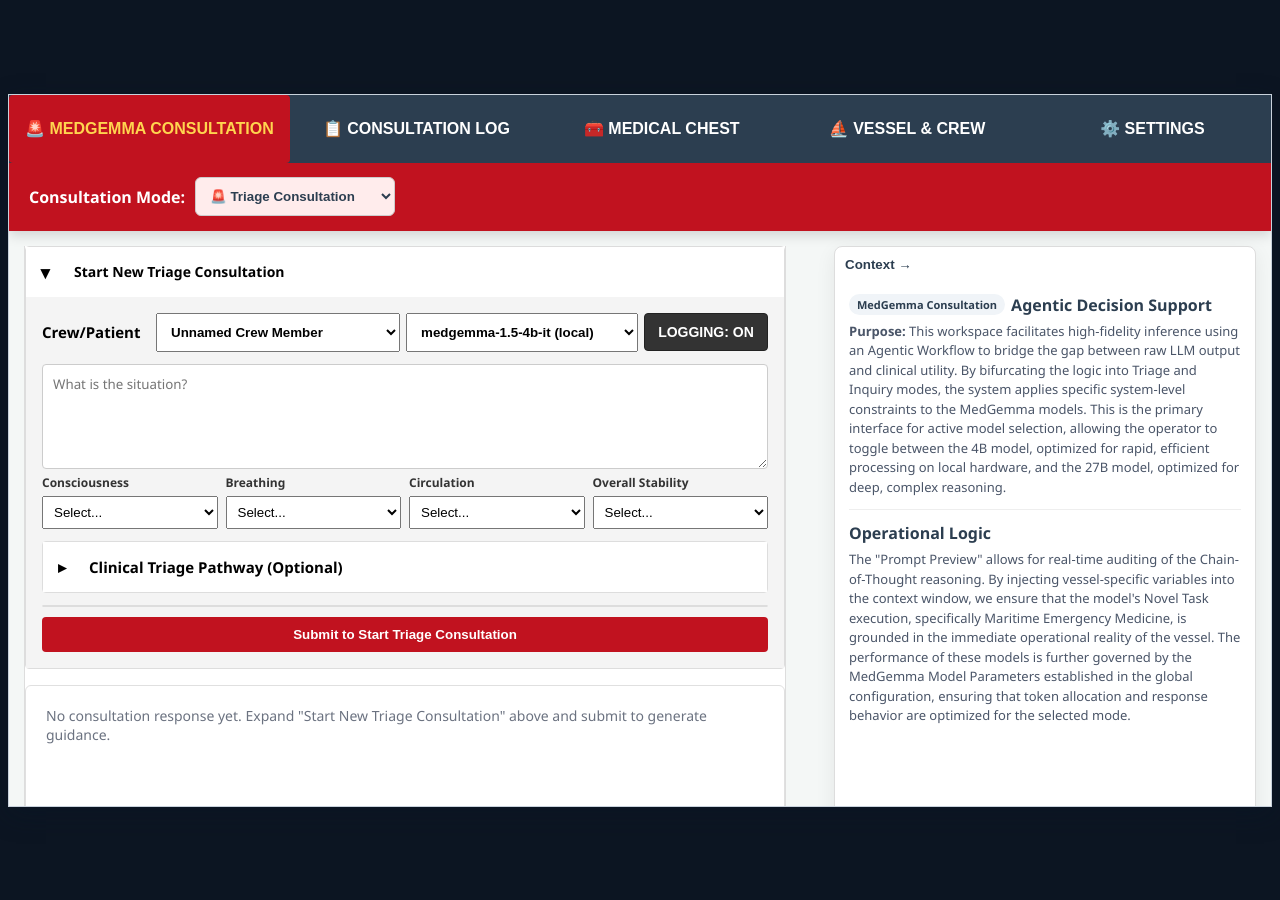
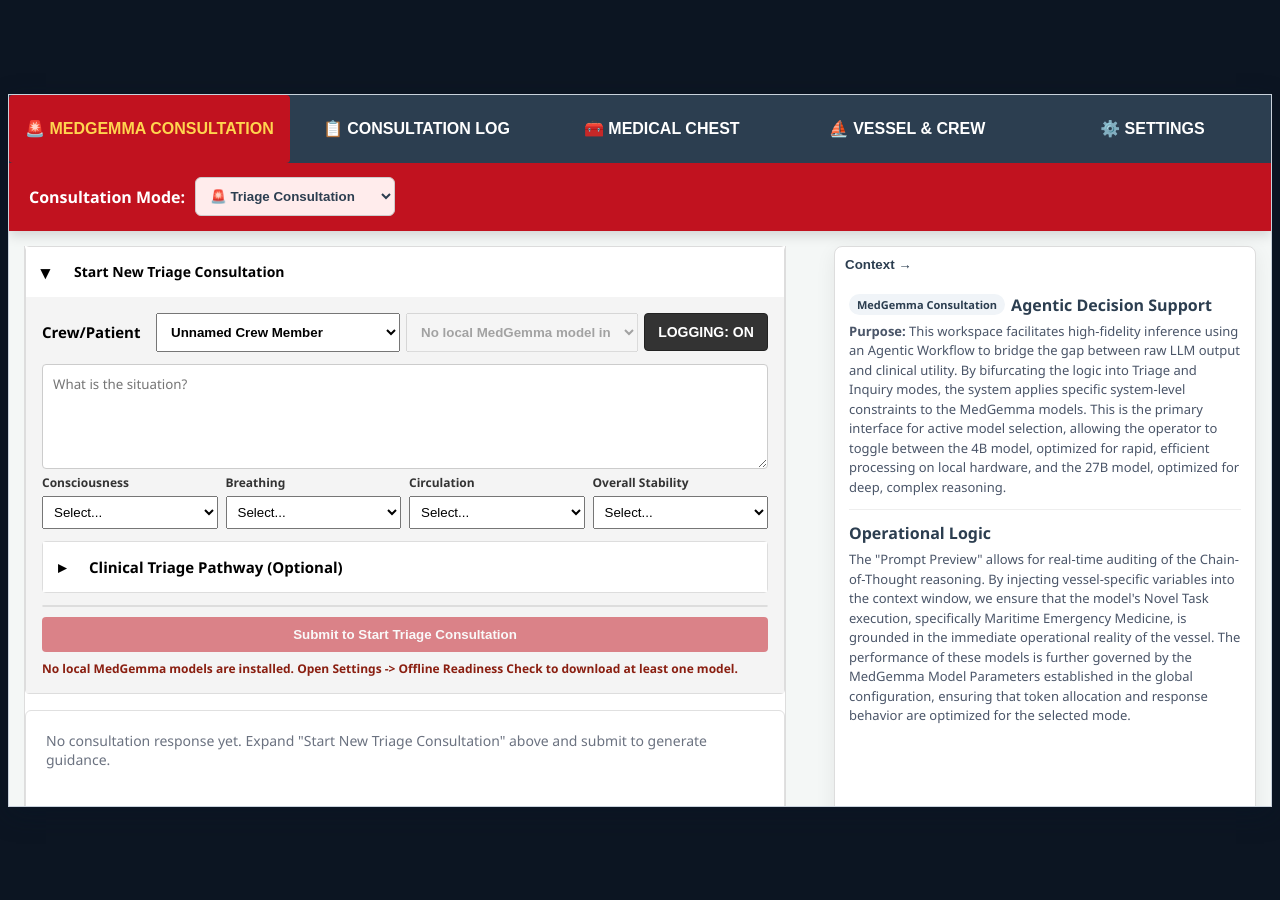
Before and after one commit to rickeae/SailingMedAdvisor, a FastAPI app: page / in a window 1280 px wide. Run offline with FastAPI, Linux system fonts and the light colour scheme; the visitor is signed in with stand-in values (Sample User, id 1); data comes from the database, SQL or seed files in the repository; data that the repository does not hold is empty; some libraries are stand-ins or nearby versions.

Commit message:
Disable consultation submit when no local MedGemma models are installed

```diff
--- a/app.py
+++ b/app.py
@@ -2385,6 +2385,51 @@ async def chat_metrics(request: Request, _=Depends(require_auth)):
         return JSONResponse({"error": str(e)}, status_code=status.HTTP_500_INTERNAL_SERVER_ERROR)
 
 
+def _local_model_availability_payload() -> dict:
+    """
+    Report local cache availability for required MedGemma models.
+    """
+    models = []
+    available_models = []
+    missing_models = []
+    for model_name in REQUIRED_MODELS:
+        cached, err = model_cache_status(model_name)
+        row = {
+            "model": model_name,
+            "installed": bool(cached),
+            "error": "" if cached else (err or "model cache missing"),
+        }
+        models.append(row)
+        if row["installed"]:
+            available_models.append(model_name)
+        else:
+            missing_models.append(model_name)
+    has_any = bool(available_models)
+    message = (
+        "No local MedGemma models are installed. Open Settings -> Offline Readiness Check to download at least one model."
+        if not has_any
+        else ""
+    )
+    return {
+        "models": models,
+        "required_models": list(REQUIRED_MODELS),
+        "available_models": available_models,
+        "missing_models": missing_models,
+        "has_any_local_model": has_any,
+        "disable_submit": not has_any,
+        "message": message,
+    }
+
+
+@app.get("/api/models/availability")
+async def models_availability(_=Depends(require_auth)):
+    """Expose local model availability so UI can disable submit when no models are installed."""
+    try:
+        return _local_model_availability_payload()
+    except Exception as e:
+        return JSONResponse({"error": str(e)}, status_code=status.HTTP_500_INTERNAL_SERVER_ERROR)
+
+
 @app.get("/api/chat/queue")
 async def chat_queue_status(request: Request, _=Depends(require_auth)):
     """Return the current in-memory inference queue state."""
@@ -3357,6 +3402,38 @@ async def chat(request: Request, _=Depends(require_auth)):
         is_start = session_action == "start" or not session_id
         if not session_id:
             session_id = f"session-{uuid.uuid4().hex}"
+
+        if not DISABLE_LOCAL_INFERENCE:
+            model_availability = _local_model_availability_payload()
+            if not model_availability.get("has_any_local_model"):
+                return JSONResponse(
+                    {
+                        "error": (
+                            model_availability.get("message")
+                            or "No local MedGemma models are installed."
+                        ),
+                        "models_unavailable": True,
+                        "model_availability": model_availability,
+                    },
+                    status_code=status.HTTP_400_BAD_REQUEST,
+                )
+            available_models = model_availability.get("available_models") or []
+            if available_models:
+                chosen_model = (model_choice or "").strip()
+                if not chosen_model:
+                    model_choice = available_models[0]
+                elif chosen_model not in available_models:
+                    return JSONResponse(
+                        {
+                            "error": (
+                                f"Selected model is not installed locally: {chosen_model}. "
+                                "Choose an installed model or download missing models in Settings."
+                            ),
+                            "models_unavailable": True,
+                            "model_availability": model_availability,
+                        },
+                        status_code=status.HTTP_400_BAD_REQUEST,
+                    )
         _dbg(
             "chat request: "
             + f"mode={mode} model_choice={model_choice} force_28b={force_cpu_slow} "
--- a/static/js/chat.js
+++ b/static/js/chat.js
@@ -121,6 +121,20 @@ const PROMPT_PREVIEW_CONTENT_KEY = 'sailingmed:promptPreviewContent';
 const CHAT_STATE_KEY = 'sailingmed:chatState';
 const SKIP_LAST_CHAT_KEY = 'sailingmed:skipLastChat';
 const EMPTY_RESPONSE_PLACEHOLDER_TEXT = 'No consultation response yet. Expand "Start New Triage Consultation" above and submit to generate guidance.';
+const NO_LOCAL_MODELS_MESSAGE = 'No local MedGemma models are installed. Open Settings -> Offline Readiness Check to download at least one model.';
+const MODEL_CHOICES = [
+    { value: 'google/medgemma-1.5-4b-it', label: 'medgemma-1.5-4b-it (local)' },
+    { value: 'google/medgemma-27b-text-it', label: 'medgemma-27b-text-it (local)' },
+];
+
+let modelAvailabilityState = {
+    loaded: false,
+    hasAnyLocalModel: true,
+    availableModels: MODEL_CHOICES.map((m) => m.value),
+    missingModels: [],
+    message: '',
+};
+let modelSelectSignature = '';
 
 /**
  * buildEmptyResponsePlaceholderHtml: function-level behavior note for maintainers.
@@ -128,6 +142,105 @@ const EMPTY_RESPONSE_PLACEHOLDER_TEXT = 'No consultation response yet. Expand "S
  */
 function buildEmptyResponsePlaceholderHtml() {
     return `<div class="chat-empty-state">${escapeHtml(EMPTY_RESPONSE_PLACEHOLDER_TEXT)}</div>`;
+}
+
+/**
+ * hasRunnableLocalModel: function-level behavior note for maintainers.
+ * Keep this block synchronized with implementation changes.
+ */
+function hasRunnableLocalModel() {
+    return !modelAvailabilityState.loaded || !!modelAvailabilityState.hasAnyLocalModel;
+}
+
+/**
+ * noLocalModelsMessage: function-level behavior note for maintainers.
+ * Keep this block synchronized with implementation changes.
+ */
+function noLocalModelsMessage() {
+    return modelAvailabilityState.message || NO_LOCAL_MODELS_MESSAGE;
+}
+
+/**
+ * applyModelAvailabilityToSelects: function-level behavior note for maintainers.
+ * Keep this block synchronized with implementation changes.
+ */
+function applyModelAvailabilityToSelects() {
+    const available = Array.isArray(modelAvailabilityState.availableModels)
+        ? modelAvailabilityState.availableModels.filter((v) => !!String(v || '').trim())
+        : [];
+    const hasAny = hasRunnableLocalModel();
+    const signature = `${modelAvailabilityState.loaded ? '1' : '0'}|${available.sort().join('|')}|${hasAny ? '1' : '0'}`;
+    if (signature === modelSelectSignature) return;
+    modelSelectSignature = signature;
+
+    const availableSet = new Set(available);
+    const activeChoices = MODEL_CHOICES.filter((choice) => availableSet.has(choice.value));
+    const selectIds = ['model-select', 'chat-model-select'];
+    selectIds.forEach((selectId) => {
+        const select = document.getElementById(selectId);
+        if (!select) return;
+        const previous = select.value || '';
+        select.innerHTML = '';
+        if (hasAny && activeChoices.length) {
+            activeChoices.forEach((choice) => {
+                const opt = document.createElement('option');
+                opt.value = choice.value;
+                opt.textContent = choice.label;
+                select.appendChild(opt);
+            });
+            if (activeChoices.some((choice) => choice.value === previous)) {
+                select.value = previous;
+            } else {
+                select.value = activeChoices[0].value;
+            }
+        } else {
+            const opt = document.createElement('option');
+            opt.value = '';
+            opt.textContent = 'No local MedGemma model installed';
+            select.appendChild(opt);
+            select.value = '';
+        }
+    });
+}
+
+/**
+ * refreshModelAvailability: function-level behavior note for maintainers.
+ * Keep this block synchronized with implementation changes.
+ */
+async function refreshModelAvailability(options = {}) {
+    const opts = (options && typeof options === 'object') ? options : {};
+    try {
+        const res = await fetch('/api/models/availability', { credentials: 'same-origin' });
+        const payload = await res.json();
+        if (!res.ok || payload.error) {
+            throw new Error(payload.error || `Status ${res.status}`);
+        }
+        modelAvailabilityState = {
+            loaded: true,
+            hasAnyLocalModel: !!payload.has_any_local_model,
+            availableModels: Array.isArray(payload.available_models) ? payload.available_models : [],
+            missingModels: Array.isArray(payload.missing_models) ? payload.missing_models : [],
+            message: (payload.message || '').trim(),
+        };
+        applyModelAvailabilityToSelects();
+        updateUI();
+        return modelAvailabilityState;
+    } catch (err) {
+        // Fail open on transport/API issues: keep UI usable and avoid false disable.
+        modelAvailabilityState = {
+            ...modelAvailabilityState,
+            loaded: false,
+            hasAnyLocalModel: true,
+            message: '',
+        };
+        modelSelectSignature = '';
+        applyModelAvailabilityToSelects();
+        updateUI();
+        if (!opts.silent) {
+            console.warn('[chat] unable to load model availability', err);
+        }
+        return modelAvailabilityState;
+    }
 }
 
 // Model performance tracking: { model: {count, total_ms, avg_ms} }
@@ -896,8 +1009,15 @@ function updateUI() {
     const msg = document.getElementById('msg');
     const runBtn = document.getElementById('run-btn');
     const modelSelect = document.getElementById('model-select');
+    const sendBtn = document.getElementById('chat-send-btn');
+    const chatModelSelect = document.getElementById('chat-model-select');
+    const startModelWarning = document.getElementById('model-availability-warning');
+    const chatModelWarning = document.getElementById('chat-model-availability-warning');
     const promptRefreshInline = document.getElementById('prompt-refresh-inline');
     const promptHeader = document.getElementById('prompt-preview-header');
+    const localModelsAvailable = hasRunnableLocalModel();
+    const noModels = !localModelsAvailable;
+    const noModelsMsg = noLocalModelsMessage();
 
     // Remove both classes first
     banner.classList.remove('inquiry-mode', 'private-mode', 'no-privacy');
@@ -948,6 +1068,7 @@ function updateUI() {
             ? 'Submit to Start Triage Consultation'
             : 'Submit to Start Inquiry Consultation';
         runBtn.style.background = currentMode === 'triage' ? 'var(--triage)' : 'var(--inquiry)';
+        runBtn.title = noModels ? noModelsMsg : '';
     }
     if (promptRefreshInline) {
         const isExpanded = promptHeader && promptHeader.getAttribute('aria-expanded') === 'true';
@@ -960,13 +1081,46 @@ function updateUI() {
         const isExpanded = promptHeader && promptHeader.getAttribute('aria-expanded') === 'true';
         promptRefreshInline.style.display = isExpanded ? 'flex' : 'none';
     }
-    // Default model to 4B on load
-    if (modelSelect && !modelSelect.value) {
-        modelSelect.value = 'google/medgemma-1.5-4b-it';
+    applyModelAvailabilityToSelects();
+
+    // Default model to the first available option on load.
+    if (modelSelect && !modelSelect.value && modelSelect.options.length) {
+        modelSelect.value = modelSelect.options[0].value;
     }
     syncModelSelects();
     updateChatComposerVisibility();
     setStartFormDisabled(isSessionActive());
+
+    if (modelSelect) {
+        const sessionLocked = isSessionActive();
+        if (noModels) {
+            modelSelect.setAttribute('disabled', 'disabled');
+        } else if (!sessionLocked) {
+            modelSelect.removeAttribute('disabled');
+        }
+    }
+    if (chatModelSelect) {
+        if (noModels) {
+            chatModelSelect.setAttribute('disabled', 'disabled');
+        } else {
+            chatModelSelect.removeAttribute('disabled');
+        }
+    }
+    if (runBtn) {
+        runBtn.disabled = isSessionActive() || noModels;
+    }
+    if (sendBtn) {
+        sendBtn.disabled = !isSessionActive() || noModels;
+        sendBtn.title = noModels ? noModelsMsg : '';
+    }
+    if (startModelWarning) {
+        startModelWarning.textContent = noModelsMsg;
+        startModelWarning.style.display = noModels ? 'block' : 'none';
+    }
+    if (chatModelWarning) {
+        chatModelWarning.textContent = noModelsMsg;
+        chatModelWarning.style.display = noModels ? 'block' : 'none';
+    }
 }
 
 /**
@@ -1264,6 +1418,11 @@ function buildSessionMetaPayload({ initialQuery, patientId, patientName, mode })
 async function submitChatMessage({ message, isStart, force28b = false, queueWait = false }) {
     const txt = (message || '').trim();
     if (!txt || isProcessing) return;
+    if (!hasRunnableLocalModel()) {
+        alert(noLocalModelsMessage());
+        updateUI();
+        return;
+    }
     isProcessing = true;
     if (typeof window.flushSettingsBeforeChat === 'function') {
         try {
@@ -1409,8 +1568,7 @@ async function submitChatMessage({ message, isStart, force28b = false, queueWait
                 );
                 if (waitChoice) {
                     isProcessing = false;
-                    document.getElementById('run-btn').disabled = false;
-                    if (sendBtn) sendBtn.disabled = false;
+                    updateUI();
                     return submitChatMessage({ message: txt, isStart, force28b, queueWait: true });
                 }
                 if (display && normalizeMode(currentMode) === mode) {
@@ -1430,8 +1588,7 @@ async function submitChatMessage({ message, isStart, force28b = false, queueWait
             const ok = confirm(res.error || 'The 28B model on CPU can take an hour or more. Continue?');
             if (ok) {
                 isProcessing = false;
-                document.getElementById('run-btn').disabled = false;
-                if (sendBtn) sendBtn.disabled = false;
+                updateUI();
                 return submitChatMessage({ message: txt, isStart, force28b: true });
             }
             if (display && normalizeMode(currentMode) === mode) {
@@ -1497,12 +1654,16 @@ async function submitChatMessage({ message, isStart, force28b = false, queueWait
         clearBlockerCountdown();
         const blocker = document.getElementById('chat-blocker');
         if (blocker) blocker.classList.remove('active');
-        document.getElementById('run-btn').disabled = false;
-        if (sendBtn) sendBtn.disabled = false;
+        updateUI();
     }
 }
 
 async function runChat(promptText = null, force28b = false) {
+    if (!hasRunnableLocalModel()) {
+        alert(noLocalModelsMessage());
+        updateUI();
+        return;
+    }
     if (isSessionActive(currentMode)) {
         alert('Expand "Start New Consultation" to begin a new consultation.');
         return;
@@ -1526,6 +1687,11 @@ async function runChat(promptText = null, force28b = false) {
 }
 
 async function sendChatMessage() {
+    if (!hasRunnableLocalModel()) {
+        alert(noLocalModelsMessage());
+        updateUI();
+        return;
+    }
     if (!isSessionActive(currentMode)) {
         alert('Start a new consultation first.');
         return;
@@ -1541,6 +1707,7 @@ document.addEventListener('DOMContentLoaded', () => {
     // Apply mode/model UI state immediately so selectors are ready before
     // deferred startup work completes.
     updateUI();
+    refreshModelAvailability({ silent: true }).catch(() => {});
     syncModelSelects();
     setupPromptInjectionPanel();
     loadTriageDecisionTree()
@@ -1984,6 +2151,7 @@ window.handleStartPanelToggle = handleStartPanelToggle;
 window.syncStartPanelWithConsultationState = syncStartPanelWithConsultationState;
 window.renderTranscript = renderTranscript;
 window.resetConsultationUiForDemo = resetConsultationUiForDemo;
+window.refreshModelAvailability = refreshModelAvailability;
 
 /**
  * syncPromptPreviewForMode: function-level behavior note for maintainers.
--- a/static/js/settings.js
+++ b/static/js/settings.js
@@ -2495,6 +2495,9 @@ async function runOfflineCheck(downloadMissing = false) {
         renderOfflineStatus(message);
         updateOfflineFlagButton();
         updateSettingsMeta(window.CACHED_SETTINGS || {});
+        if (typeof window.refreshModelAvailability === 'function') {
+            window.refreshModelAvailability({ silent: true }).catch(() => {});
+        }
     } catch (err) {
         renderOfflineStatus(`Error: ${err.message}. If missing models persist, stay online and click "Download missing models".`, true);
     } finally {
@@ -2542,6 +2545,9 @@ async function toggleOfflineFlags(forceEnable) {
         renderOfflineStatus(formatOfflineStatus(data));
         updateOfflineFlagButton();
         updateSettingsMeta(window.CACHED_SETTINGS || {});
+        if (typeof window.refreshModelAvailability === 'function') {
+            window.refreshModelAvailability({ silent: true }).catch(() => {});
+        }
     } catch (err) {
         renderOfflineStatus(`Unable to set offline flags: ${err.message}`, true);
     }
--- a/templates/index.html
+++ b/templates/index.html
@@ -549,6 +549,7 @@
                             <div style="display:flex; gap:10px; margin-top:10px; align-items:center; flex-wrap:wrap;">
                                 <button onclick="runChat()" id="run-btn" class="btn" style="flex-grow:1; background:var(--triage); min-width:160px;">Submit to Start Triage Consultation</button>
                             </div>
+                            <div id="model-availability-warning" style="display:none; margin-top:8px; color:#8a1f11; font-size:12px; font-weight:700;"></div>
                         </div>
                     </div>
                     <div style="display:flex; align-items:center; gap:6px; margin-bottom:4px;">
@@ -565,6 +566,7 @@
                             </select>
                             <button onclick="sendChatMessage()" id="chat-send-btn" class="btn" style="background:var(--inquiry); min-width:160px;">SEND MESSAGE</button>
                         </div>
+                        <div id="chat-model-availability-warning" style="display:none; margin-top:6px; color:#8a1f11; font-size:12px; font-weight:700;"></div>
                     </div>
                     </div>
                 </div>
```
